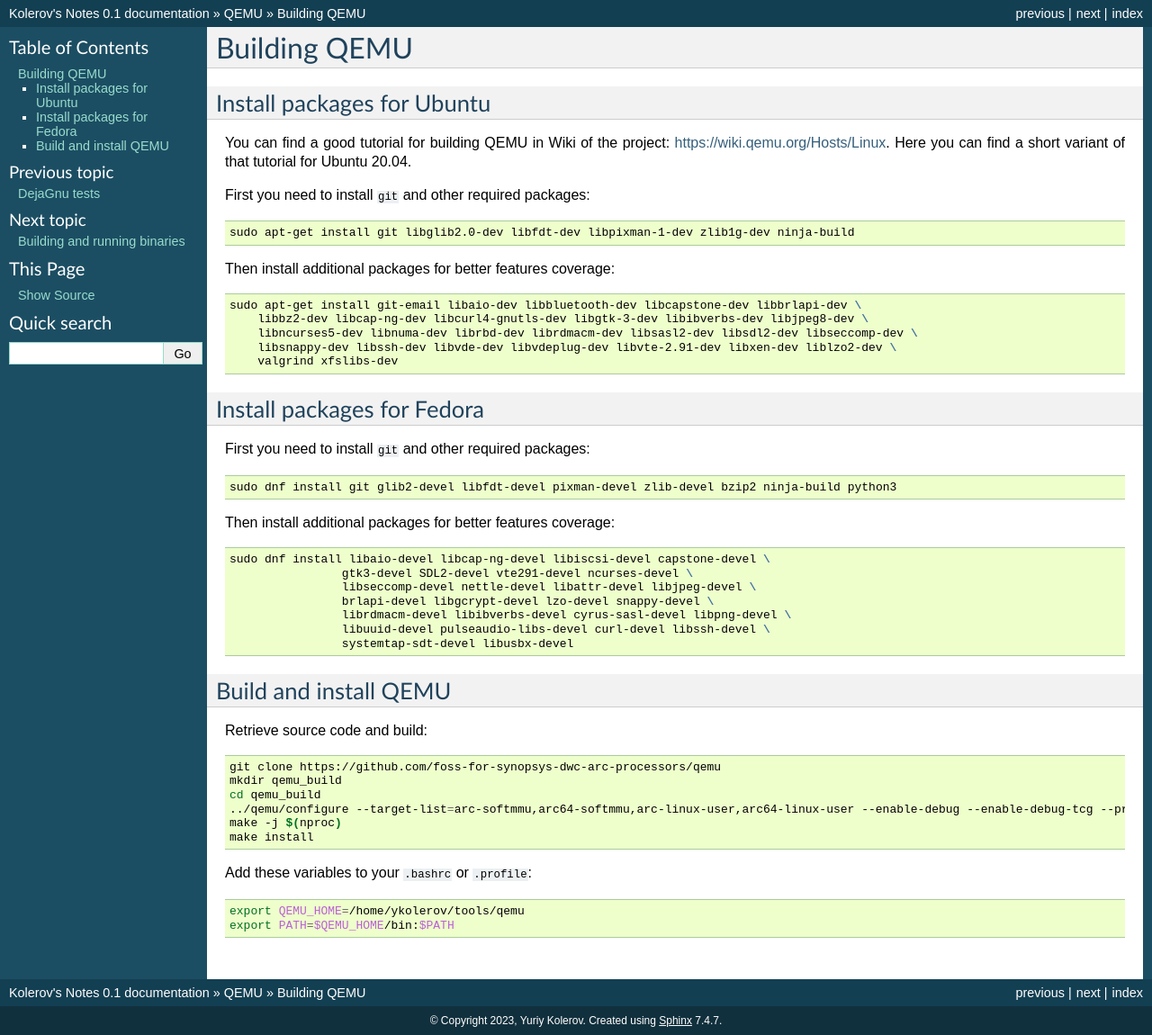
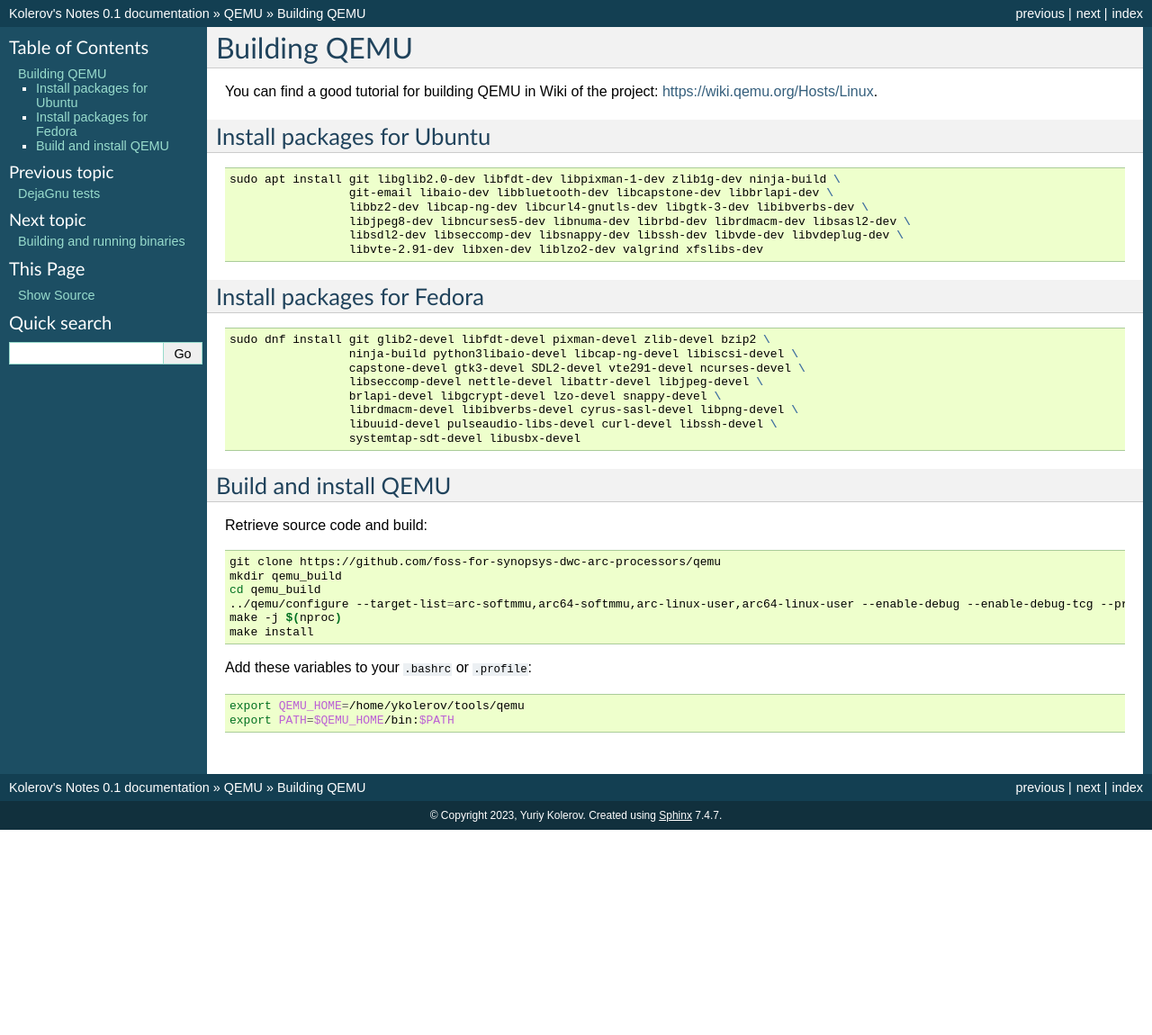
Before and after one commit to kolerov/synopsys, a Sphinx documentation site: the page built from docs/qemu/build.rst, in a window 1280 px wide. Shown: the whole page at 90% size. Built offline with Sphinx 7.4.7, drawn with Linux system fonts in a browser that asks for light colours; after the commit the page ends 922 px from its top, so only the background shows below that.

Commit message:
qemu/build: Update dependencies

```diff
--- a/docs/qemu/build.rst
+++ b/docs/qemu/build.rst
@@ -1,48 +1,33 @@
 Building QEMU
 =============
+
+You can find a good tutorial for building QEMU in Wiki of the project: https://wiki.qemu.org/Hosts/Linux.
 
 Install packages for Ubuntu
 ---------------------------
 
-You can find a good tutorial for building QEMU in Wiki of the project: https://wiki.qemu.org/Hosts/Linux.
-Here you can find a short variant of that tutorial for Ubuntu 20.04.
-
-First you need to install ``git`` and other required packages:
-
 .. code-block:: shell
 
-    sudo apt-get install git libglib2.0-dev libfdt-dev libpixman-1-dev zlib1g-dev ninja-build
-
-Then install additional packages for better features coverage:
-
-.. code-block:: shell
-
-    sudo apt-get install git-email libaio-dev libbluetooth-dev libcapstone-dev libbrlapi-dev \
-        libbz2-dev libcap-ng-dev libcurl4-gnutls-dev libgtk-3-dev libibverbs-dev libjpeg8-dev \
-        libncurses5-dev libnuma-dev librbd-dev librdmacm-dev libsasl2-dev libsdl2-dev libseccomp-dev \
-        libsnappy-dev libssh-dev libvde-dev libvdeplug-dev libvte-2.91-dev libxen-dev liblzo2-dev \
-        valgrind xfslibs-dev
+    sudo apt install git libglib2.0-dev libfdt-dev libpixman-1-dev zlib1g-dev ninja-build \
+                     git-email libaio-dev libbluetooth-dev libcapstone-dev libbrlapi-dev \
+                     libbz2-dev libcap-ng-dev libcurl4-gnutls-dev libgtk-3-dev libibverbs-dev \
+                     libjpeg8-dev libncurses5-dev libnuma-dev librbd-dev librdmacm-dev libsasl2-dev \
+                     libsdl2-dev libseccomp-dev libsnappy-dev libssh-dev libvde-dev libvdeplug-dev \
+                     libvte-2.91-dev libxen-dev liblzo2-dev valgrind xfslibs-dev
 
 Install packages for Fedora
 ---------------------------
 
-First you need to install ``git`` and other required packages:
-
 .. code-block:: shell
 
-    sudo dnf install git glib2-devel libfdt-devel pixman-devel zlib-devel bzip2 ninja-build python3
-
-Then install additional packages for better features coverage:
-
-.. code-block:: shell
-
-    sudo dnf install libaio-devel libcap-ng-devel libiscsi-devel capstone-devel \
-                    gtk3-devel SDL2-devel vte291-devel ncurses-devel \
-                    libseccomp-devel nettle-devel libattr-devel libjpeg-devel \
-                    brlapi-devel libgcrypt-devel lzo-devel snappy-devel \
-                    librdmacm-devel libibverbs-devel cyrus-sasl-devel libpng-devel \
-                    libuuid-devel pulseaudio-libs-devel curl-devel libssh-devel \
-                    systemtap-sdt-devel libusbx-devel
+    sudo dnf install git glib2-devel libfdt-devel pixman-devel zlib-devel bzip2 \
+                     ninja-build python3libaio-devel libcap-ng-devel libiscsi-devel \
+                     capstone-devel gtk3-devel SDL2-devel vte291-devel ncurses-devel \
+                     libseccomp-devel nettle-devel libattr-devel libjpeg-devel \
+                     brlapi-devel libgcrypt-devel lzo-devel snappy-devel \
+                     librdmacm-devel libibverbs-devel cyrus-sasl-devel libpng-devel \
+                     libuuid-devel pulseaudio-libs-devel curl-devel libssh-devel \
+                     systemtap-sdt-devel libusbx-devel
 
 Build and install QEMU
 ----------------------
```
